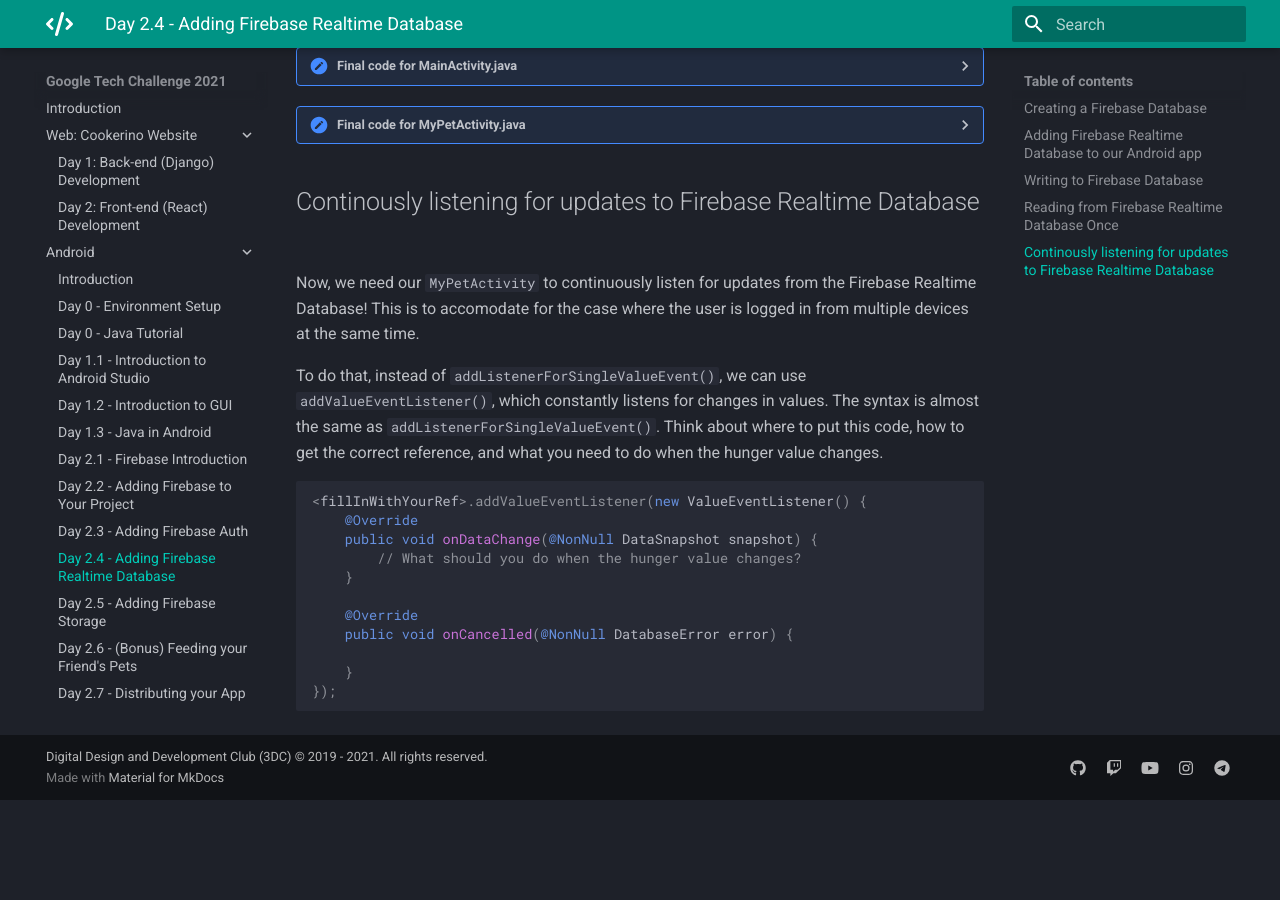
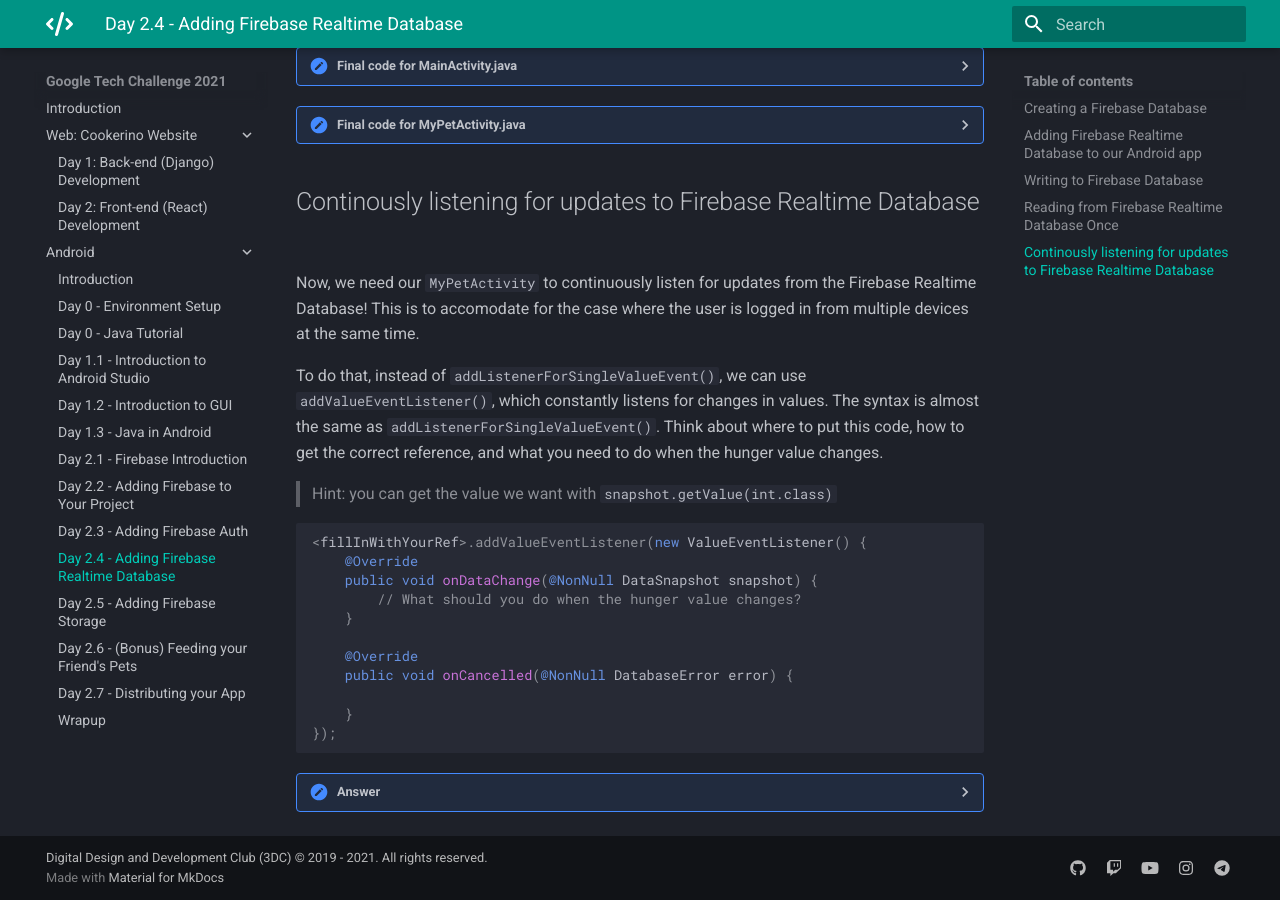
Before and after one commit to SHSR2001/3dcdsc.github.io, an MkDocs documentation site: the page built from docs/gtc/android/day2-firebase-db.md, in a window 1280 px wide and 900 px high, scrolled down 7209 px. Built offline with MkDocs 1.6.1 and Material for MkDocs 9.7.7, drawn with Linux system fonts in a browser that asks for light colours; before the commit the page ends 8009 px from its top, so only the background shows below that.

Commit message:
update db android

````diff
--- a/docs/gtc/android/day2-firebase-db.md
+++ b/docs/gtc/android/day2-firebase-db.md
@@ -549,6 +549,8 @@
 
 To do that, instead of `addListenerForSingleValueEvent()`, we can use `addValueEventListener()`, which constantly listens for changes in values. The syntax is almost the same as `addListenerForSingleValueEvent()`. Think about where to put this code, how to get the correct reference, and what you need to do when the hunger value changes.
 
+> Hint: you can get the value we want with `snapshot.getValue(int.class)`
+
 ```java
 <fillInWithYourRef>.addValueEventListener(new ValueEventListener() {
     @Override
@@ -562,3 +564,22 @@
     }
 });
 ```
+
+<details>
+    <summary>Answer</summary>
+
+```java
+mUserRef.child(petId).child("hunger").addValueEventListener(new ValueEventListener() {
+    @Override
+    public void onDataChange(@NonNull DataSnapshot snapshot) {
+        hungerText.setText(Integer.toString(snapshot.getValue(int.class)));
+    }
+
+    @Override
+    public void onCancelled(@NonNull DatabaseError error) {
+
+    }
+});
+```
+
+</details>
````
